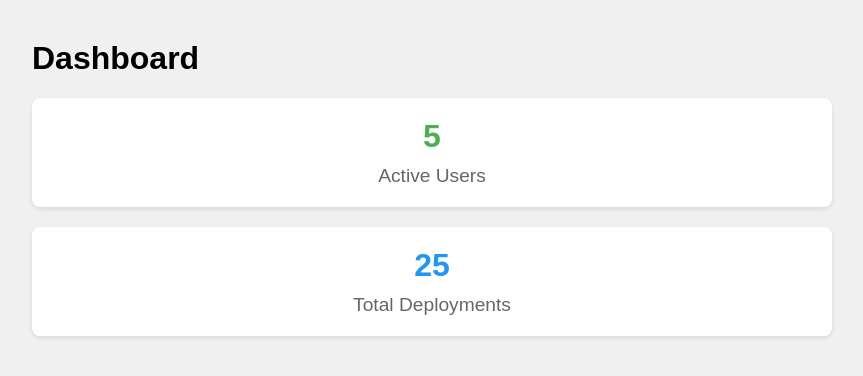
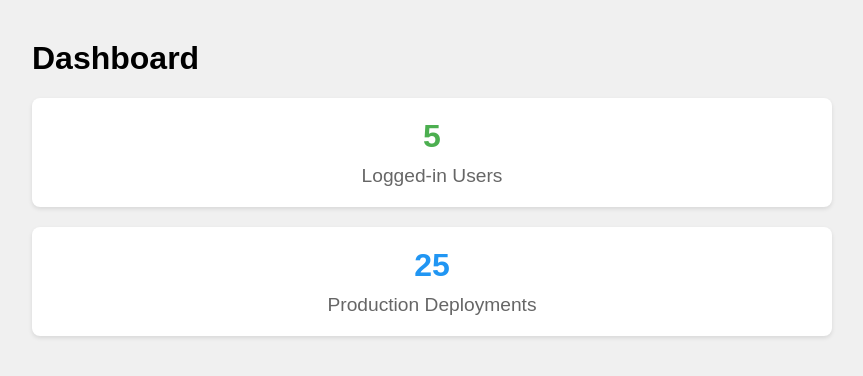
Before and after one commit to tmaior/ace-frontend-test-arthur, a plain HTML site: page dashboard.html in a window 1280 px wide. Shown: the whole page, without its empty margins (208-1071 px from the left). Drawn offline with Linux system fonts and the light colour scheme.

Commit message:
feat: Update dashboard labels for clarity

```diff
--- a/dashboard.html
+++ b/dashboard.html
@@ -27,12 +27,12 @@
 
         <div class="metric-box active-users">
             <div class="metric-value">5</div>
-            <div class="metric-label">Active Users</div>
+            <div class="metric-label">Logged-in Users</div>
         </div>
 
         <div class="metric-box total-deployments">
             <div class="metric-value">25</div>
-            <div class="metric-label">Total Deployments</div>
+            <div class="metric-label">Production Deployments</div>
         </div>
     </div>
 </body>
```
